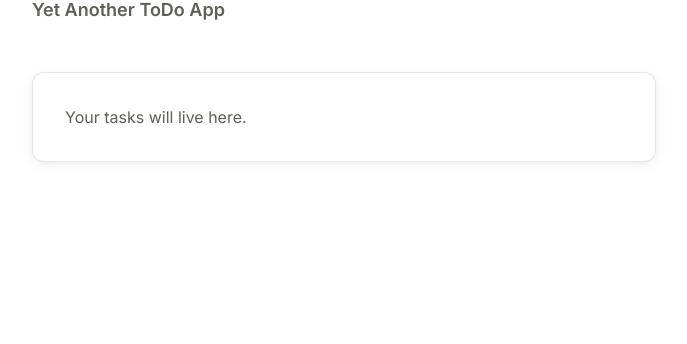
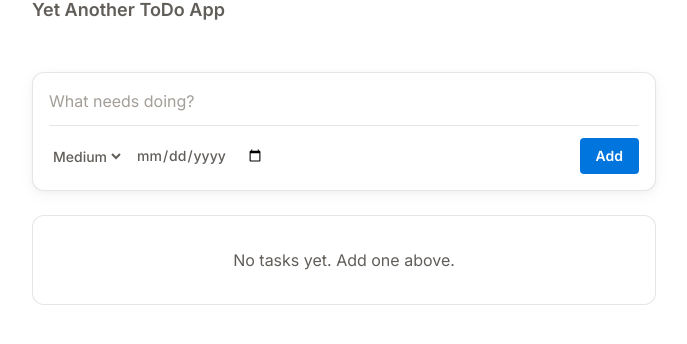
Before and after one commit to Mell0wFell0w/YATA, a React (Vite) app: page / in a window 1280 px wide. Shown: the part 132-476 px from the top of the page, without its empty margins (296-983 px from the left). Built offline with nearby package versions, Linux system fonts and the light colour scheme.

Commit message:
Feature: Add tasks with date and priority

```diff
--- a/src/App.tsx
+++ b/src/App.tsx
@@ -1,16 +1,17 @@
 import { Hero } from './components/Hero'
+import { AddTaskForm } from './components/AddTaskForm'
+import { TaskList } from './components/TaskList'
+import { useTasks } from './hooks/useTasks'
 
 function App() {
+  const { tasks, addTask } = useTasks()
   return (
     <div className="min-h-screen bg-white">
       <div className="mx-auto max-w-2xl px-6 py-16 md:py-24">
         <Hero />
         <main>
-          <section className="rounded-[12px] whisper-border shadow-card bg-white p-8">
-            <p className="text-warm-gray-500">
-              Your tasks will live here.
-            </p>
-          </section>
+          <AddTaskForm onAdd={addTask} />
+          <TaskList tasks={tasks} />
         </main>
       </div>
     </div>
--- /dev/null
+++ b/src/components/AddTaskForm.tsx
@@ -0,0 +1,63 @@
+import { useState } from 'react'
+import type { Priority } from '../types'
+
+interface Props {
+  onAdd: (input: { description: string; priority: Priority; dueDate: string | null }) => void
+}
+
+export function AddTaskForm({ onAdd }: Props) {
+  const [description, setDescription] = useState('')
+  const [priority, setPriority] = useState<Priority>('medium')
+  const [dueDate, setDueDate] = useState('')
+
+  function handleSubmit(e: React.FormEvent) {
+    e.preventDefault()
+    if (!description.trim()) return
+    onAdd({
+      description,
+      priority,
+      dueDate: dueDate || null,
+    })
+    setDescription('')
+    setPriority('medium')
+    setDueDate('')
+  }
+
+  return (
+    <form
+      onSubmit={handleSubmit}
+      className="rounded-[12px] whisper-border shadow-card bg-white p-4 mb-6"
+    >
+      <input
+        type="text"
+        value={description}
+        onChange={e => setDescription(e.target.value)}
+        placeholder="What needs doing?"
+        className="w-full text-base outline-none placeholder:text-warm-gray-300"
+      />
+      <div className="flex items-center gap-3 mt-3 pt-3 border-t border-black/10">
+        <select
+          value={priority}
+          onChange={e => setPriority(e.target.value as Priority)}
+          className="text-sm font-medium text-warm-gray-500 bg-transparent outline-none cursor-pointer"
+        >
+          <option value="low">Low</option>
+          <option value="medium">Medium</option>
+          <option value="high">High</option>
+        </select>
+        <input
+          type="date"
+          value={dueDate}
+          onChange={e => setDueDate(e.target.value)}
+          className="text-sm font-medium text-warm-gray-500 bg-transparent outline-none cursor-pointer"
+        />
+        <button
+          type="submit"
+          className="ml-auto bg-notion-blue text-white text-sm font-semibold px-4 py-2 rounded-[4px] hover:bg-notion-blue-active transition-colors"
+        >
+          Add
+        </button>
+      </div>
+    </form>
+  )
+}
--- /dev/null
+++ b/src/components/TaskList.tsx
@@ -0,0 +1,47 @@
+import type { Task } from '../types'
+
+interface Props {
+  tasks: Task[]
+}
+
+export function TaskList({ tasks }: Props) {
+  if (tasks.length === 0) {
+    return (
+      <div className="rounded-[12px] whisper-border bg-white p-8 text-center">
+        <p className="text-warm-gray-500">No tasks yet. Add one above.</p>
+      </div>
+    )
+  }
+
+  return (
+    <ul className="space-y-2">
+      {tasks.map(task => (
+        <TaskItem key={task.id} task={task} />
+      ))}
+    </ul>
+  )
+}
+
+function TaskItem({ task }: { task: Task }) {
+  return (
+    <li className="rounded-[8px] whisper-border bg-white p-4 flex items-start gap-3">
+      <div className="flex-1">
+        <p className="text-base text-notion-black">{task.description}</p>
+        <div className="flex items-center gap-2 mt-1 text-xs font-semibold text-warm-gray-500">
+          <span className="uppercase tracking-wider">{task.priority}</span>
+          {task.dueDate && (
+            <>
+              <span>·</span>
+              <span>{formatDate(task.dueDate)}</span>
+            </>
+          )}
+        </div>
+      </div>
+    </li>
+  )
+}
+
+function formatDate(iso: string): string {
+  const d = new Date(iso + 'T00:00:00')
+  return d.toLocaleDateString(undefined, { month: 'short', day: 'numeric' })
+}
--- /dev/null
+++ b/src/hooks/useLocalStorage.ts
@@ -0,0 +1,22 @@
+import { useEffect, useState } from 'react'
+
+export function useLocalStorage<T>(key: string, initial: T) {
+  const [value, setValue] = useState<T>(() => {
+    try {
+      const raw = window.localStorage.getItem(key)
+      return raw ? (JSON.parse(raw) as T) : initial
+    } catch {
+      return initial
+    }
+  })
+
+  useEffect(() => {
+    try {
+      window.localStorage.setItem(key, JSON.stringify(value))
+    } catch {
+      // quota or serialization error, ignore
+    }
+  }, [key, value])
+
+  return [value, setValue] as const
+}
--- /dev/null
+++ b/src/hooks/useTasks.ts
@@ -0,0 +1,27 @@
+import { useLocalStorage } from './useLocalStorage'
+import type { Task, Priority } from '../types'
+
+const STORAGE_KEY = 'yata.tasks.v1'
+
+export function useTasks() {
+  const [tasks, setTasks] = useLocalStorage<Task[]>(STORAGE_KEY, [])
+
+  function addTask(input: {
+    description: string
+    priority: Priority
+    dueDate: string | null
+  }) {
+    const task: Task = {
+      id: crypto.randomUUID(),
+      description: input.description.trim(),
+      status: 'open',
+      priority: input.priority,
+      dueDate: input.dueDate,
+      categoryId: null,
+      createdAt: new Date().toISOString(),
+    }
+    setTasks(prev => [task, ...prev])
+  }
+
+  return { tasks, addTask }
+}
--- /dev/null
+++ b/src/types.ts
@@ -0,0 +1,12 @@
+export type Priority = 'low' | 'medium' | 'high'
+export type Status = 'open' | 'done'
+
+export interface Task {
+  id: string
+  description: string
+  status: Status
+  priority: Priority
+  dueDate: string | null   // ISO date string, e.g. "2026-05-01"
+  categoryId: string | null
+  createdAt: string        // ISO datetime string
+}
```
